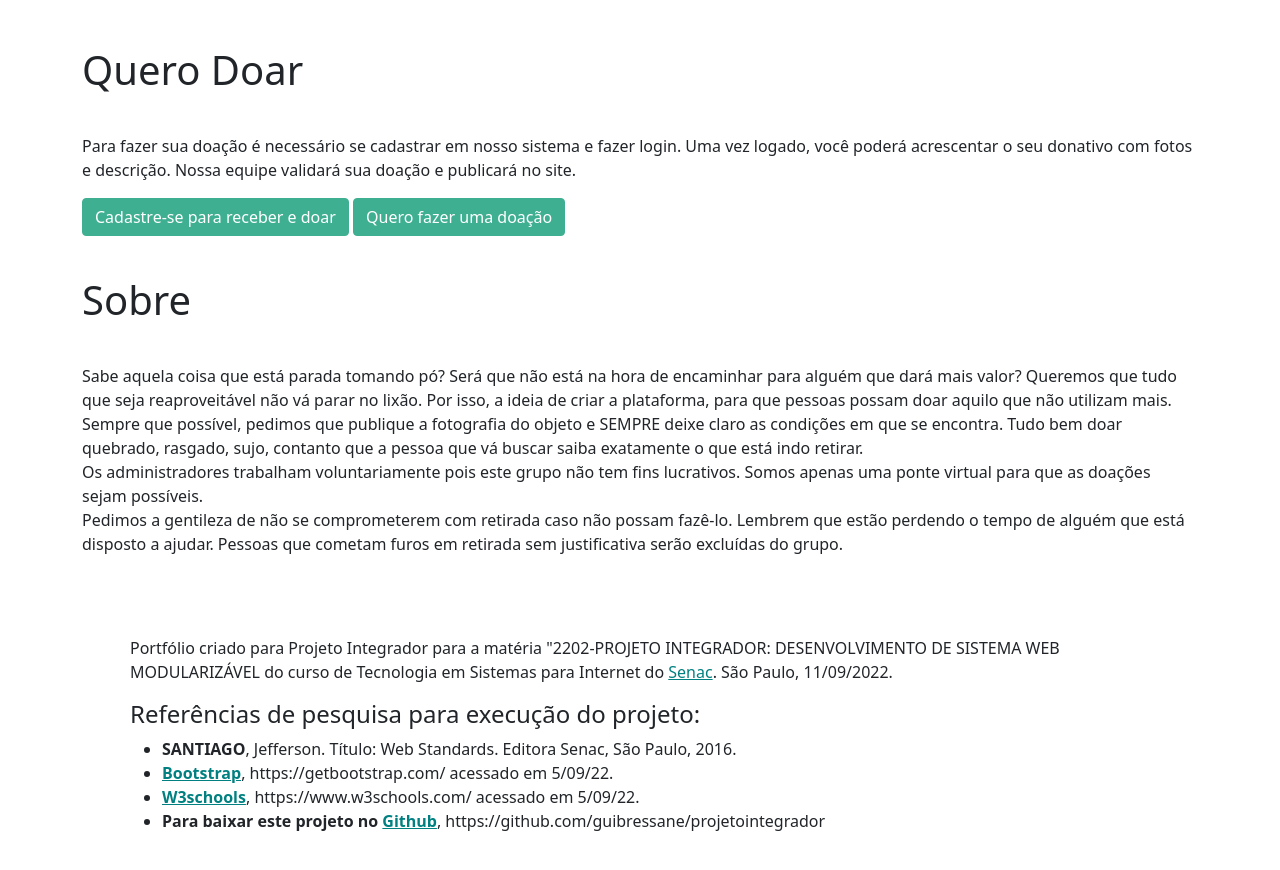
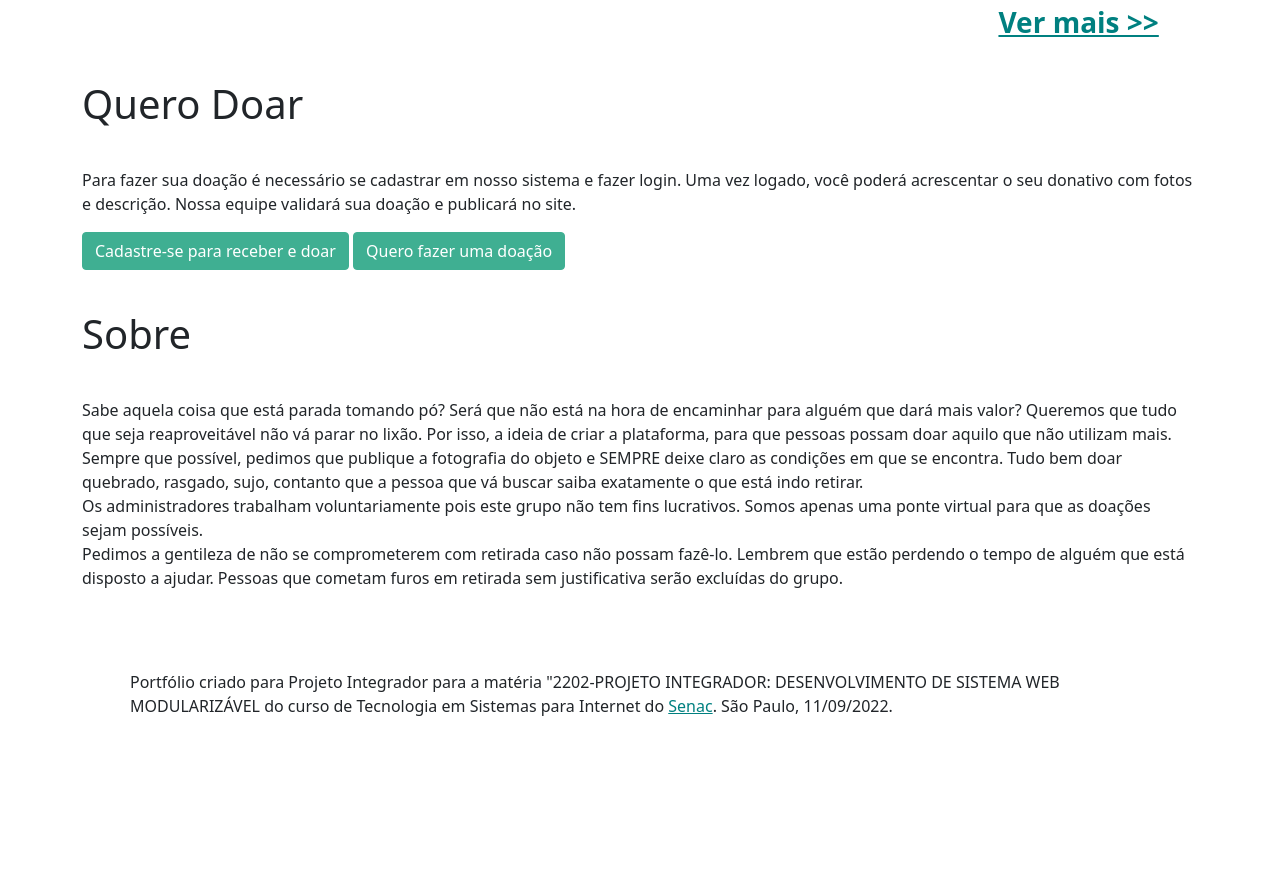
Before and after one commit to guibressane/projetointegrador, a website: page layout/index.html in a window 1280 px wide. Shown: the part 1755-2625 px from the top of the page. After the commit the page ends 2537 px from the top, so only its background shows below. Drawn offline with nearby package versions, Linux system fonts and the light colour scheme.

Commit message:
ajeitando link do menu sobre e rodape

```diff
--- a/layout/index.html
+++ b/layout/index.html
@@ -147,7 +147,7 @@
                   <a class="nav-link" href="" data-bs-target="#reg-modal-don" class="btn btn-primary" data-bs-toggle="modal">Quero Doar</a>
                 </li>
                 <li class="nav-item">
-                  <a class="nav-link" href="#">Sobre</a>
+                  <a class="nav-link" href="#sobre">Sobre</a>
                 </li>
                 <li class="nav-item">
                   <a class="nav-link" href="#">Contato</a>
@@ -209,6 +209,7 @@
             <a href="#" target="_blank"><div class="port"><h4 class="titulo-port">Mesa com Cadeiras</h4><img src="./imagens/exemplo-donativo-6.png" alt=""></div></a>
           </div>
         </div>
+        <h3 style="text-align:right; padding-right: 1.4em;"><strong><a href="#">Ver mais >> </a></strong></h3>
       </section>
       <h1>Quero Doar</h1>
       <p>Para fazer sua doação é necessário se cadastrar em nosso sistema e fazer login. Uma vez logado,
@@ -226,6 +227,7 @@
         Quero fazer uma doação
       </button>
 
+      <section id="sobre">
         <h1>Sobre</h1>
         <p>Sabe aquela coisa que está parada tomando pó? Será que não está na hora de encaminhar para
           alguém que dará mais valor? Queremos que tudo que seja reaproveitável não vá parar no lixão. Por
@@ -241,17 +243,11 @@
           Pedimos a gentileza de não se comprometerem com retirada caso não possam fazê-lo. Lembrem que
           estão perdendo o tempo de alguém que está disposto a ajudar. Pessoas que cometam furos em
           retirada sem justificativa serão excluídas do grupo.</p>
+      </section>
         <br />
         <br />
       <footer>
         <p>Portfólio criado para Projeto Integrador para a matéria "2202-PROJETO INTEGRADOR: DESENVOLVIMENTO DE SISTEMA WEB MODULARIZÁVEL do curso de Tecnologia em Sistemas para Internet do <a href="https://ead.senac.br/">Senac</a>. São Paulo, 11/09/2022.</p>
-        <h4>Referências de pesquisa para execução do projeto:</h4>
-        <ul>
-          <li><strong>SANTIAGO</strong>, Jefferson. Título: Web Standards. Editora Senac, São Paulo, 2016.</li>
-          <li><strong><a href="https://getbootstrap.com/">Bootstrap</a></strong>, https://getbootstrap.com/ acessado em 5/09/22.</li>
-          <li><strong><a href="https://www.w3schools.com/">W3schools</a></strong>, https://www.w3schools.com/ acessado em 5/09/22.</li>
-          <li><strong>Para baixar este projeto no <a href="https://github.com/guibressane/projetointegrador">Github</a></strong>, https://github.com/guibressane/projetointegrador</li>
-        </ul>
       </footer>
 
     </div> <!-- Fecha Container -->
```
Lines whose indentation alone changed are shown as unchanged.
